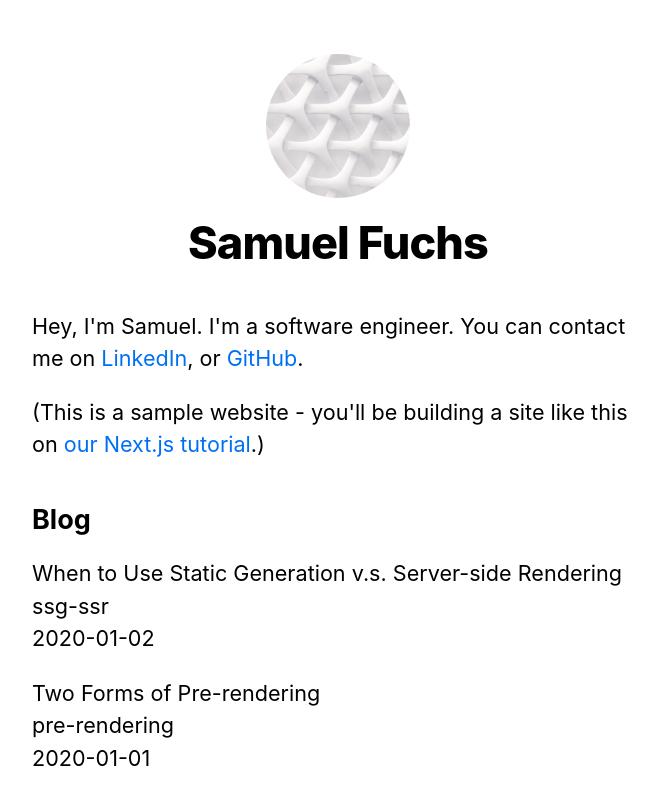
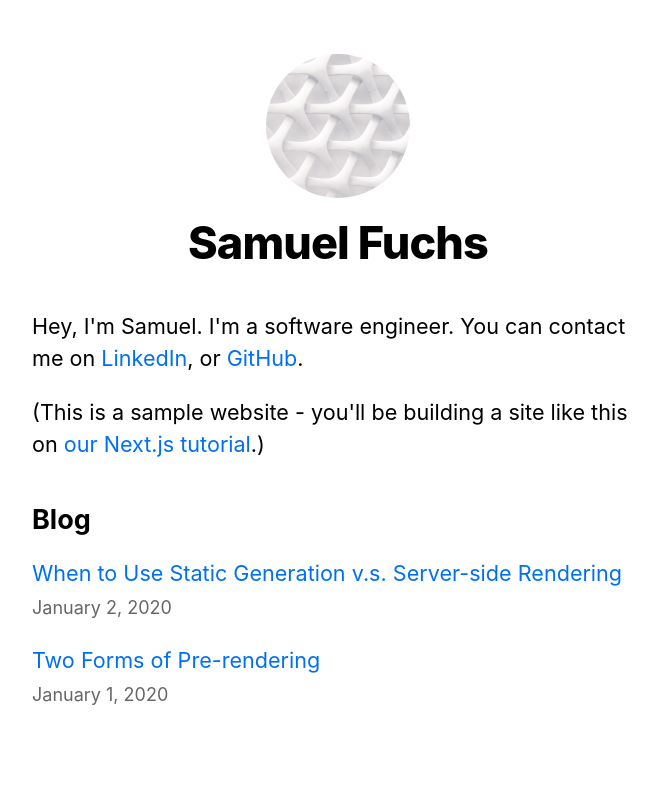
Before and after one commit to samuelfuchs/nextjs-blog, a Next.js app: page / in a window 1280 px wide. Shown: the top 804 px of the page, without its empty margins (302-960 px from the left). Built offline with nearby package versions, Linux system fonts and the light colour scheme.

Commit message:
Polishing the Index Page Next

```diff
--- a/pages/index.js
+++ b/pages/index.js
@@ -1,6 +1,8 @@
 import Head from 'next/head'
 import Layout, { siteTitle } from '../components/layout'
 import utilStyles from '../styles/utils.module.css'
+import Link from 'next/link'
+import Date from '../components/date'
 
 import { getSortedPostsData } from '../lib/posts'
 
@@ -23,11 +25,15 @@
         <ul className={utilStyles.list}>
           {allPostsData.map(({ id, date, title }) => (
             <li className={utilStyles.listItem} key={id}>
-              {title}
+              <Link href={`/posts/${id}`}>
+                <a>
+                  {title}
+                </a>
+              </Link>
               <br />
-              {id}
-              <br />
-              {date}
+              <small className={utilStyles.lightText}>
+                <Date dateString={date} />
+              </small>
             </li>
           ))}
         </ul>
```
